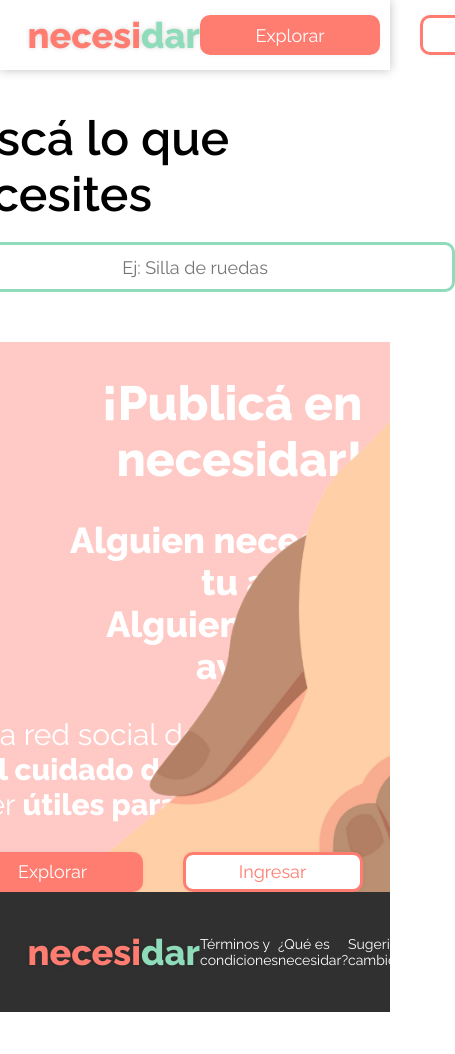
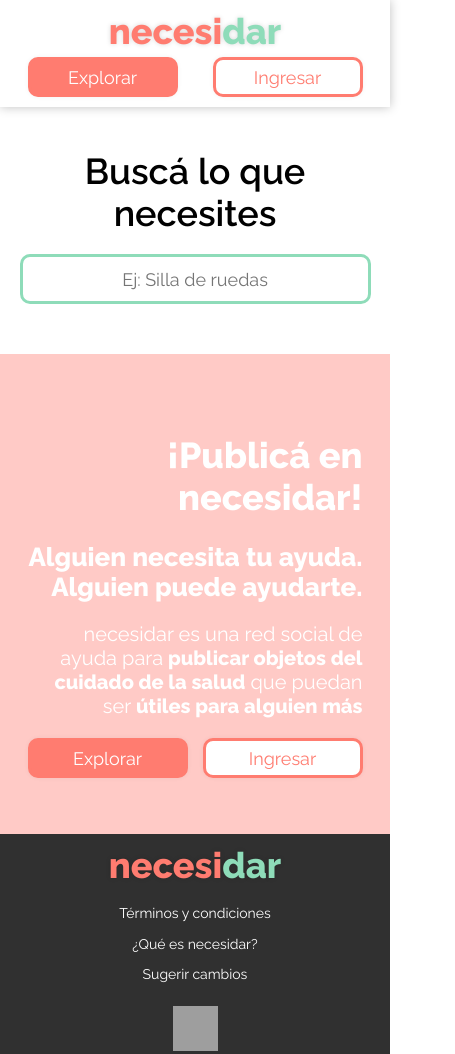
Before and after one commit to bianco-e/necesidar, a Next.js app: page / in a window 390 px wide. Shown: the whole page, 455 px wide, since content can reach past the window. Before the commit the page ends 1012 px from the top, so only its background shows below. Built offline with nearby package versions, Linux system fonts and the light colour scheme; no server answers; grey boxes are pictures that could not be loaded.

Commit message:
Add responsive view for landing. Show fallback image for avatar in Navbar and UserProfile

```diff
--- a/components/Footer/index.tsx
+++ b/components/Footer/index.tsx
@@ -18,7 +18,12 @@ export default function Footer() {
         <Link href="/">
           <a>Sugerir cambios</a>
         </Link>
-        <a href="https://www.twitter.com" target="_blank" rel="noreferrer">
+        <a
+          className="twitter-logo"
+          href="https://www.twitter.com"
+          target="_blank"
+          rel="noreferrer"
+        >
           <Image
             alt="twitter"
             height={45}
@@ -38,6 +43,9 @@ const FooterWrapper = styled.footer`
   height: 120px;
   justify-content: center;
   width: 100%;
+  @media (max-width: ${LARGE_BREAKPOINT}) {
+    height: 220px;
+  }
 `;
 
 const FooterContainer = styled.div`
@@ -57,7 +65,12 @@ const FooterContainer = styled.div`
     }
   }
   @media (max-width: ${LARGE_BREAKPOINT}) {
+    flex-direction: column;
+    height: 220px;
     width: ${({ theme }) => theme.tablet_container};
+    > a.twitter-logo {
+      margin-top: 10px;
+    }
   }
   @media (max-width: ${SMALL_BREAKPOINT}) {
     width: ${({ theme }) => theme.mobile_container};
--- a/components/Layout/index.tsx
+++ b/components/Layout/index.tsx
@@ -2,6 +2,7 @@ import Head from "next/head";
 import NavBar from "../NavBar";
 import styled from "styled-components";
 import Footer from "../Footer";
+import { SMALL_BREAKPOINT } from "../../utils/constants";
 
 interface IProps {
   children: JSX.Element;
@@ -35,4 +36,7 @@ const LayoutContainer = styled.div`
   padding: 110px 0 0 0;
   min-height: calc(100vh - 120px);
   width: 100%;
+  @media (max-width: ${SMALL_BREAKPOINT}) {
+    padding: 150px 0 0 0;
+  }
 `;
--- a/components/MainHero/index.tsx
+++ b/components/MainHero/index.tsx
@@ -28,28 +28,17 @@ export default function MainHero() {
                 onClick={() => push("/explore")}
                 size="md"
                 variant="primary"
-                width="180px"
               >
                 Explorar
               </Button>
             </a>
           </Link>
           {!session && !loading ? (
-            <Button
-              onClick={() => signIn()}
-              size="md"
-              variant="needs"
-              width="180px"
-            >
+            <Button onClick={() => signIn()} size="md" variant="needs">
               Ingresar
             </Button>
           ) : (
-            <Button
-              onClick={() => push("/publicar")}
-              size="md"
-              variant="needs"
-              width="180px"
-            >
+            <Button onClick={() => push("/publicar")} size="md" variant="needs">
               Publicar
             </Button>
           )}
@@ -82,6 +71,7 @@ const Container = styled.div`
     margin: auto;
     text-align: end;
     width: ${({ theme }) => theme.desktop_container};
+    z-index: 1;
     > h1 {
       font-size: 48px;
     }
@@ -97,18 +87,51 @@ const Container = styled.div`
       align-items: center;
       display: flex;
       justify-content: space-between;
-      > button {
+      > button,
+      a button {
         margin-left: 40px;
+        width: 180px;
         &:first-child {
           margin-left: 0;
         }
       }
     }
-    @media (max-width: ${LARGE_BREAKPOINT}) {
+  }
+  @media (max-width: ${LARGE_BREAKPOINT}) {
+    min-height: 500px;
+    > img {
+      height: 510px;
+      width: 750px;
+    }
+    > div.content {
       width: ${({ theme }) => theme.tablet_container};
     }
-    @media (max-width: ${SMALL_BREAKPOINT}) {
+  }
+  @media (max-width: ${SMALL_BREAKPOINT}) {
+    min-height: 480px;
+    > img {
+      display: none;
+    }
+    > div.content {
       width: ${({ theme }) => theme.mobile_container};
+      > h1 {
+        font-size: 36px;
+      }
+      > h2 {
+        font-size: 26px;
+      }
+      > p {
+        font-size: 20px;
+        width: 100%;
+      }
+      > div.buttons-container {
+        width: 100%;
+        > button,
+        a button {
+          margin-left: 15px;
+          width: 160px;
+        }
+      }
     }
   }
 `;
--- a/components/MainInput/index.tsx
+++ b/components/MainInput/index.tsx
@@ -3,6 +3,7 @@ import Input from "../Styled/Input";
 import globalTheme from "../../styles/globalTheme";
 import { checkKeyDown } from "../../utils/helpers";
 import { useRouter } from "next/router";
+import { LARGE_BREAKPOINT } from "../../utils/constants";
 
 interface IProps {
   onEnterDown?: (v: string) => void;
@@ -75,5 +76,9 @@ const Container = styled.div`
     font-size: 48px;
     font-weight: 600;
     margin: 0 0 20px 0;
+    text-align: center;
+    @media (max-width: ${LARGE_BREAKPOINT}) {
+      font-size: 36px;
+    }
   }
 `;
--- a/components/NavBar/UserDropdownMenu/index.tsx
+++ b/components/NavBar/UserDropdownMenu/index.tsx
@@ -3,7 +3,8 @@ import { useRef, useState } from "react";
 import styled, { keyframes } from "styled-components";
 import useOutsideClick from "../../../hooks/useOutsideClick";
 import { SessionUser } from "../../../interfaces";
-import { ellipseText } from "../../../utils/helpers";
+import { SMALL_BREAKPOINT } from "../../../utils/constants";
+import { ellipseText, handleImageError } from "../../../utils/helpers";
 
 interface IProps {
   user: SessionUser;
@@ -20,11 +21,17 @@ export default function UserDropdownMenu({ user, signOut }: IProps) {
   return (
     <MenuContainer onClick={() => setShowDropdown(!showDropdown)}>
       <p>
-        <span>
-          Hola <b>{ellipseText(user.first_name, 10)}</b>
+        <span title={`${user.first_name} ${user.last_name}`}>
+          <b>{ellipseText(`${user.first_name} ${user.last_name}`, 10)}</b>
         </span>
       </p>
-      <Avatar alt={user.name} src={user.image} />
+      <Avatar
+        alt={user.name}
+        onError={(e) =>
+          handleImageError(e, "/images/avatar-fallback-image.png")
+        }
+        src={user.image}
+      />
       {showDropdown ? (
         <DropdownContainer ref={dropdownRef}>
           <DropdownButton onClick={() => router.push("/publicar")}>
@@ -51,8 +58,8 @@ const MenuContainer = styled.div`
   cursor: pointer;
   display: flex;
   font-size: 16px;
-  margin-left: 40px;
-  min-width: 180px;
+  min-width: 145px;
+  width: 180px;
   position: relative;
   > p {
     align-items: center;
@@ -64,7 +71,7 @@ const MenuContainer = styled.div`
     justify-content: center;
     margin: 0;
     margin-right: -12px;
-    min-width: 158px;
+    min-width: 140px;
     padding: 5px 15px;
     > span b {
       font-weight: 600;
@@ -73,12 +80,15 @@ const MenuContainer = styled.div`
       box-shadow: 0 0 10px rgba(0, 0, 0, 0.1);
     }
   }
+  @media (max-width: ${SMALL_BREAKPOINT}) {
+    width: 165px;
+  }
 `;
 
 const Avatar = styled.img`
   border-radius: 50%;
   height: 44px;
-  object-fit: cover;
+  object-fit: contain;
   width: 44px;
 `;
 
--- a/components/NavBar/index.tsx
+++ b/components/NavBar/index.tsx
@@ -20,22 +20,11 @@ export default function NavBar() {
           </a>
         </Link>
         <div className="buttons-container">
-          <Button
-            onClick={() => push("/explore")}
-            size="md"
-            variant="primary"
-            width="180px"
-          >
+          <Button onClick={() => push("/explore")} size="md" variant="primary">
             Explorar
           </Button>
           {!session ? (
-            <Button
-              onClick={() => signIn()}
-              margin="0 0 0 40px"
-              size="md"
-              variant="needs"
-              width="180px"
-            >
+            <Button onClick={() => signIn()} size="md" variant="needs">
               Ingresar
             </Button>
           ) : (
@@ -59,6 +48,9 @@ const NavBarWrapper = styled.header`
   top: 0;
   width: 100%;
   z-index: 10;
+  @media (max-width: ${LARGE_BREAKPOINT}) {
+    height: auto;
+  }
 `;
 
 const NavBarContainer = styled.div`
@@ -71,11 +63,26 @@ const NavBarContainer = styled.div`
     align-items: center;
     display: flex;
     justify-content: space-between;
+    > button {
+      margin-right: 20px;
+      width: 180px;
+      &:last-child {
+        margin-right: 0;
+      }
+    }
   }
   @media (max-width: ${LARGE_BREAKPOINT}) {
     width: ${({ theme }) => theme.tablet_container};
   }
   @media (max-width: ${SMALL_BREAKPOINT}) {
-    width: ${({ theme }) => theme.mobile_container};
+    flex-direction: column;
+    > div.buttons-container {
+      margin-bottom: 10px;
+      width: ${({ theme }) => theme.mobile_container};
+      > button {
+        margin-right: 0;
+        width: 150px;
+      }
+    }
   }
 `;
--- a/components/Styled/Input/index.tsx
+++ b/components/Styled/Input/index.tsx
@@ -1,5 +1,6 @@
 import React from "react";
 import styled from "styled-components";
+import { SMALL_BREAKPOINT } from "../../../utils/constants";
 
 interface IProps {
   borderColor?: string;
@@ -62,4 +63,7 @@ const StyledInput = styled.input`
   &:focus {
     box-shadow: inset 0px 0px 5px rgba(0, 0, 0, 0.15);
   }
+  @media (max-width: ${SMALL_BREAKPOINT}) {
+    width: 90%;
+  }
 `;
--- a/components/Styled/Logo/index.tsx
+++ b/components/Styled/Logo/index.tsx
@@ -1,4 +1,5 @@
 import styled from "styled-components";
+import { SMALL_BREAKPOINT } from "../../../utils/constants";
 
 interface IProps {
   cursor?: string;
@@ -31,4 +32,9 @@ const LogoContainer = styled.div`
   > h1.dar {
     color: ${({ theme }) => theme.primary_green};
   }
+  @media (max-width: ${SMALL_BREAKPOINT}) {
+    > h1 {
+      margin: 10px 0 5px 0;
+    }
+  }
 `;
--- a/utils/helpers.ts
+++ b/utils/helpers.ts
@@ -71,3 +71,12 @@ export const fetchCities = (setter: (data: Geo[]) => void, id: string) => {
       return setter([]);
     });
 };
+
+//IMAGES HELPERS
+export const handleImageError = (
+  e: React.SyntheticEvent<HTMLImageElement, Event>,
+  fallbackImage: string
+) => {
+  const target = e.target as HTMLImageElement;
+  target.setAttribute("src", fallbackImage);
+};
```
Also changed, not shown: components/Profile/UserContainer.tsx (+9 -1 lines), public/images/avatar-fallback-image.png (added).
